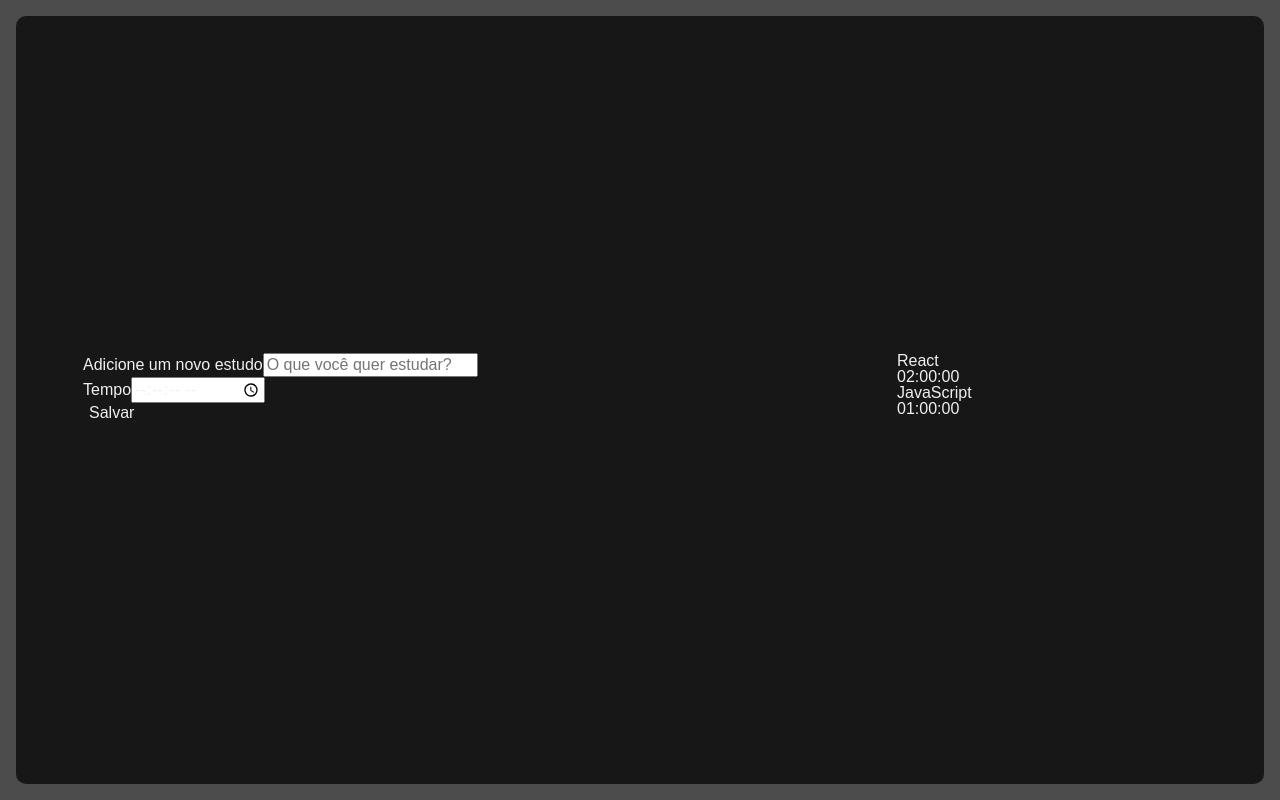
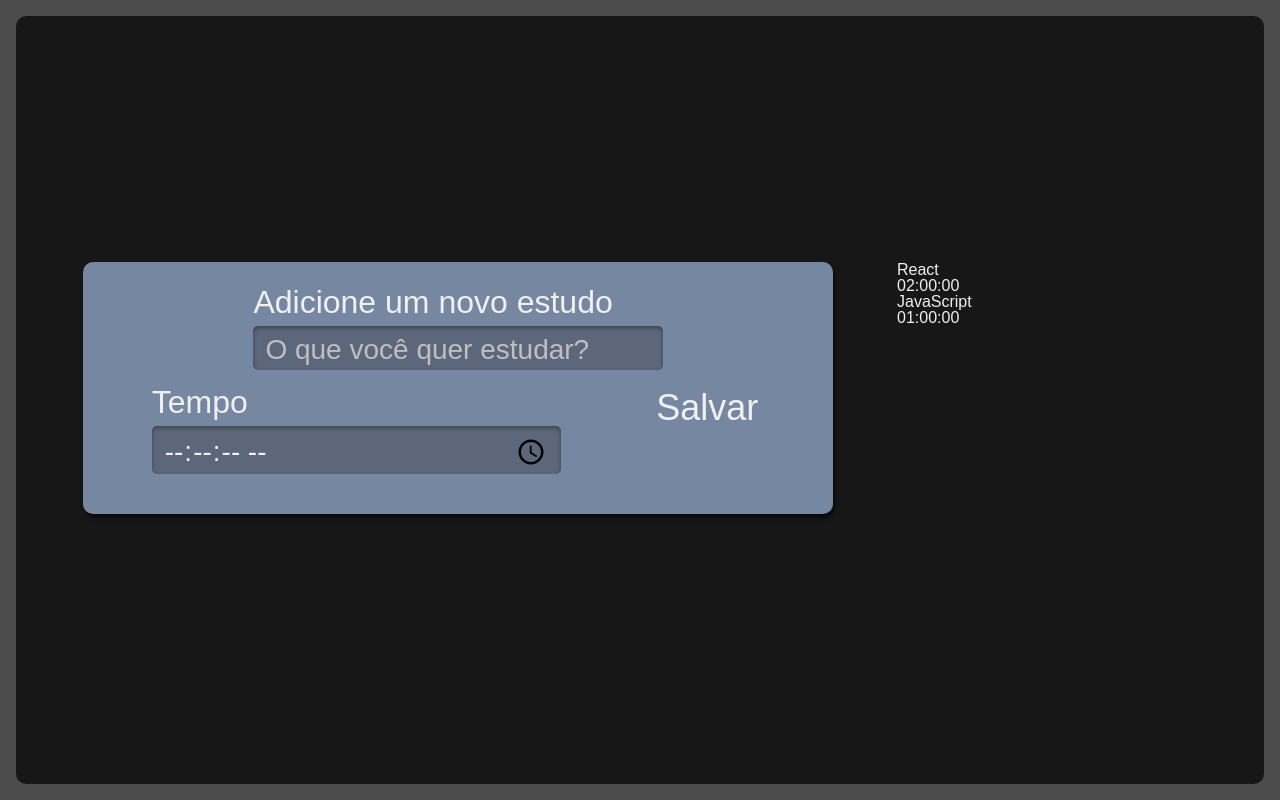
Before and after one commit to pinheiroduda/alura-studies-reactjs, a React (Create React App) app: page / in a window 1280 px wide. Built offline with nearby package versions, Linux system fonts and the light colour scheme.

Commit message:
feat: adds form style

```diff
--- a/src/components/Form/index.tsx
+++ b/src/components/Form/index.tsx
@@ -1,13 +1,15 @@
 import { Button } from "../Button";
+
+import './style.scss'
 
 export function Form() {
   return(
-    <form>
-      <div>
+    <form className="novaTarefa">
+      <div className="inputContainer">
         <label htmlFor="task">Adicione um novo estudo</label>
         <input type="text" name="task" id="task" placeholder="O que você quer estudar?" required/>
       </div>
-      <div>
+      <div className="inputContainer">
         <label htmlFor="time">Tempo</label>
         <input type="time" step="1" name="time" id="00:00:00" max="01:30:00" required/>
       </div>
--- /dev/null
+++ b/src/components/Form/style.scss
@@ -0,0 +1,61 @@
+.novaTarefa {
+  display:flex;
+  flex-direction: column;
+  grid-area: nova-tarefa;
+  background-color: #7687A1;
+  border-radius: 10px;
+  box-shadow: 2px 4px 4px #0000009F;
+  padding: 12px;
+
+  .inputContainer {
+    display: flex;
+    flex-direction: column;
+    width: 100%;
+    margin-bottom: 16px;
+
+    label {
+      margin-bottom: 8px;
+      font-size: 1.25rem;
+    }
+
+    input {
+      width: 100%;
+      padding: 8px 12px 4px;
+      box-sizing: border-box;
+      border: unset;
+      border-radius: 5px;
+      background-color: #5D677C;
+      box-shadow: 0px 2px 4px #2D2B2B9F inset;
+
+      &::placeholder {
+        color: #BFBFBF;
+      }
+    }
+  }
+
+  @media screen and (min-width: 1280px) {
+    flex-direction: row;
+    flex-wrap: wrap;
+    justify-content: space-around;
+    font-size: 2.25rem;
+    padding: 24px;
+    box-sizing: border-box;
+
+    .inputContainer {
+      width: calc(60% - 12px);
+
+      &:last-of-type {
+        width: 40%;
+      }
+
+      label {
+        font-size: 2rem;
+      }
+
+      input {
+        height: 100%;
+        font-size: 1.75rem;
+      }
+    }
+  }
+}
```
